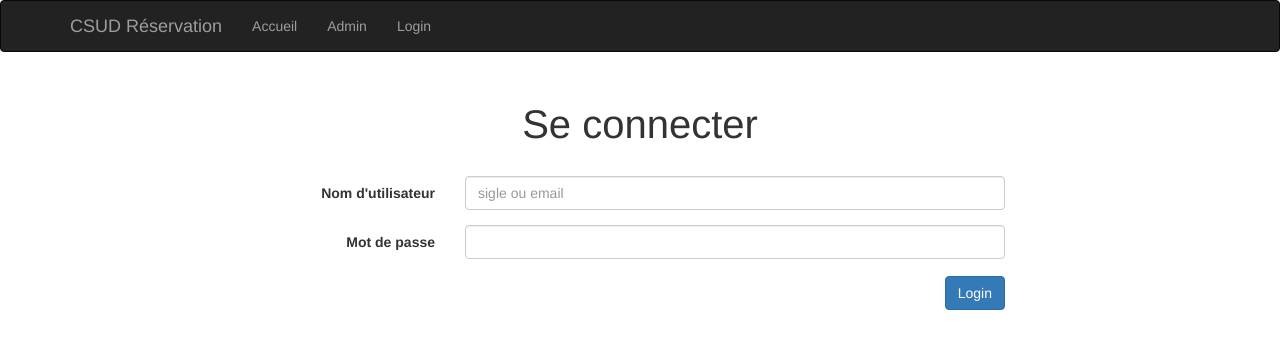
After one commit to csud-reservation/flask-backend, a Flask app: page /login in a window 1280 px wide. The commit adds this page. Shown: the top 349 px of the page. Run offline with Flask 2, Linux system fonts and the light colour scheme; some libraries are stand-ins or nearby versions.

Commit message:
page de login fonctionnelle

```diff
--- a/app/__init__.py
+++ b/app/__init__.py
@@ -16,9 +16,9 @@ db = SQLAlchemy()
 api_manager = APIManager(flask_sqlalchemy_db=db)
 toolbar = DebugToolbarExtension()
 
-
 def create_app(config_name, models=[]):
     app = Flask(__name__)
+
     app.config.from_object(config[config_name])
     config[config_name].init_app(app)
 
@@ -34,7 +34,6 @@ def create_app(config_name, models=[]):
     # initialisation de la barre de déboguage
     toolbar.init_app(app)
 
-
     from .main import main as main_blueprint
     app.register_blueprint(main_blueprint)
 
--- a/app/main/views.py
+++ b/app/main/views.py
@@ -1,9 +1,16 @@
-from flask import render_template, session, redirect, url_for, current_app
+# fonction de débug pour imprimer quelque chose dans la console flask
+from __future__ import print_function
+import sys
+def print_to_console(toprint):
+    print(toprint, file=sys.stderr)
+
+from flask import render_template, session, redirect, url_for, current_app, request
 from .. import db
 from ..models import User
 from ..email import send_email
 from . import main
-
+from sqlalchemy.sql import select
+from sqlalchemy import func
 
 @main.route('/')
 def index():
@@ -12,4 +19,28 @@ def index():
 @main.route('/sql', methods=['GET', 'POST'])
 def sql():
     query = "SELECT * FROM users LIMIT 10;"
+    #result = db.session.execute(query)
     return render_template('sql.html', sql=query)
+
+@main.route('/login', methods=['GET'])
+def login_show():
+    return render_template('login.html')
+
+@main.route('/login', methods=['POST'])
+def login_control():
+    user = request.args.get('user').lower()
+    password = request.args.get('password')
+    if ('@' in user):
+        query = select(['*']).where(func.lower(User.email) == user)
+    else:
+        query = select(['*']).where(func.lower(User.sigle) == user)
+    try:
+        result = db.session.execute(query).first()
+        true_password = result['password_hash']
+        first_name, last_name = result['first_name'], result['last_name']
+        if (password == true_password):
+            return 'bonjour, ' + first_name + ' ' + last_name + ' !'
+        else:
+            return 'mot de passe erroné'
+    except:
+        return 'utilisateur introuvable'
--- /dev/null
+++ b/app/static/custom.css
@@ -0,0 +1,24 @@
+.blanc {
+  background-color: white;
+}
+.gros_titre {
+  font-size: 40px;
+  text-decoration:bold;
+  text-align:center;
+  margin-top: 30px;
+  margin-bottom: 15px;
+}
+.ligne {
+  border-top: solid 3px rgb(235,235,235);
+  margin-left: -15px;
+  margin-right: -15px;
+}
+#login_incorrect {
+  position: relative;
+    top: 8px;
+  display: none;
+}
+.marges {
+  padding-left: 25px;
+  padding-right: 25px;
+}
--- /dev/null
+++ b/app/static/custom.js
@@ -0,0 +1,27 @@
+function login() {
+  $(function(){
+    if ($('#login_utilisateur').val() && $('#login_password').val()) {
+      $.ajax({
+          url: "login?" + $.param({
+              "user": $('#login_utilisateur').val(),
+              "password": $('#login_password').val(),
+          }),
+          type: "POST",
+      })
+      .done(function(data, textStatus, jqXHR) {
+          alert(data);
+      })
+      .fail(function(jqXHR, textStatus, errorThrown) {
+          return;
+      })
+    }
+  });
+}
+
+function verifier_enter(event, form, callback) {
+  // fonction tirée de  http://stackoverflow.com/questions/14251676/
+  var code = (event.keyCode ? event.keyCode : event.which);
+  if(code === 13) {
+    callback();
+  }
+}
--- /dev/null
+++ b/app/static/general.js
@@ -0,0 +1,7 @@
+function byId(id) {
+  return document.getElementById(id);
+}
+
+function byClass(classe) {
+  return document.getElementsByClassName(classe);
+}
--- a/app/templates/base.html
+++ b/app/templates/base.html
@@ -6,6 +6,7 @@
 {{ super() }}
 <link rel="shortcut icon" href="{{ url_for('static', filename='favicon.ico') }}" type="image/x-icon">
 <link rel="icon" href="{{ url_for('static', filename='favicon.ico') }}" type="image/x-icon">
+<link rel="stylesheet" href="{{ url_for('static', filename='custom.css') }}">
 {% endblock %}
 
 {% block navbar %}
@@ -23,6 +24,8 @@
         <div class="navbar-collapse collapse">
             <ul class="nav navbar-nav">
                 <li><a href="{{ url_for('main.index') }}">Accueil</a></li>
+                <li><a href="admin/">Admin</a></li>
+                <li><a href="{{ url_for('main.login_show') }}">Login</a></li>
             </ul>
         </div>
     </div>
@@ -43,6 +46,8 @@
 {% endblock %}
 
 {% block scripts %}
+<script src="{{ url_for('static', filename='general.js') }}"></script>
+<script src="{{ url_for('static', filename='custom.js') }}"></script>
 {{ super() }}
 {{ moment.include_moment() }}
 {% endblock %}
--- a/app/templates/index.html
+++ b/app/templates/index.html
@@ -6,6 +6,6 @@
 {% block page_content %}
 <div class="page-header">
     <h1>Bienvenue sur le système de réservation du CSUD!</h1>
-    {{ message }}
+    {{ message }}<br>
 </div>
 {% endblock %}
--- /dev/null
+++ b/app/templates/login.html
@@ -0,0 +1,56 @@
+{% extends "base.html" %}
+
+{% block title %}Login{% endblock %}
+
+{% block content %}
+<div class="container">
+  <div class="row">
+    <div class="col-lg-offset-2 col-md-offset-1 col-md-10 col-lg-8 blanc">
+      <form class="form-horizontal marges">
+        <div class="form-group">
+          <h1 class="gros_titre">Se connecter</h1>
+        </div>
+        <div class="row">
+          <div class="form-group" id="form_login_utilisateur">
+            <label for="login_utilisateur" class="col-sm-3 control-label">
+              Nom d'utilisateur
+            </label>
+            <div class="col-sm-9">
+              <input type="text"
+              class="form-control"
+              id="login_utilisateur"
+              placeholder="sigle ou email"
+              onkeypress="verifier_enter(event, this, login);">
+              <span class="help-block message_erreur"
+                id="login_incorrect">
+                Le nom d'utilisateur ou le mot de passe est incorrect.
+              </span>
+            </div>
+          </div>
+        </div>
+        <div class="row">
+          <div class="form-group" id="form_login_password">
+            <label for="login_password" class="col-sm-3 control-label">
+              Mot de passe
+            </label>
+            <div class="col-sm-9">
+              <input type="password"
+              class="form-control"
+              id="login_password"
+              onkeypress="verifier_enter(event, this, login);">
+            </div>
+          </div>
+        </div>
+        <div class="form-group">
+          <span
+            class="pull-right btn btn-primary"
+            style="margin-top: 2px;"
+            onclick="login();">
+            Login
+          </span>
+        </div>
+      </form>
+    </div>
+  </div>
+</div>
+{% endblock %}
--- a/manage.py
+++ b/manage.py
@@ -24,6 +24,7 @@ models = dict(
     Timeslot=Timeslot,
     Weekday=Weekday
 )
+
 app = create_app(os.getenv('FLASK_CONFIG') or 'default', models)
 
 manager = Manager(app)
```
